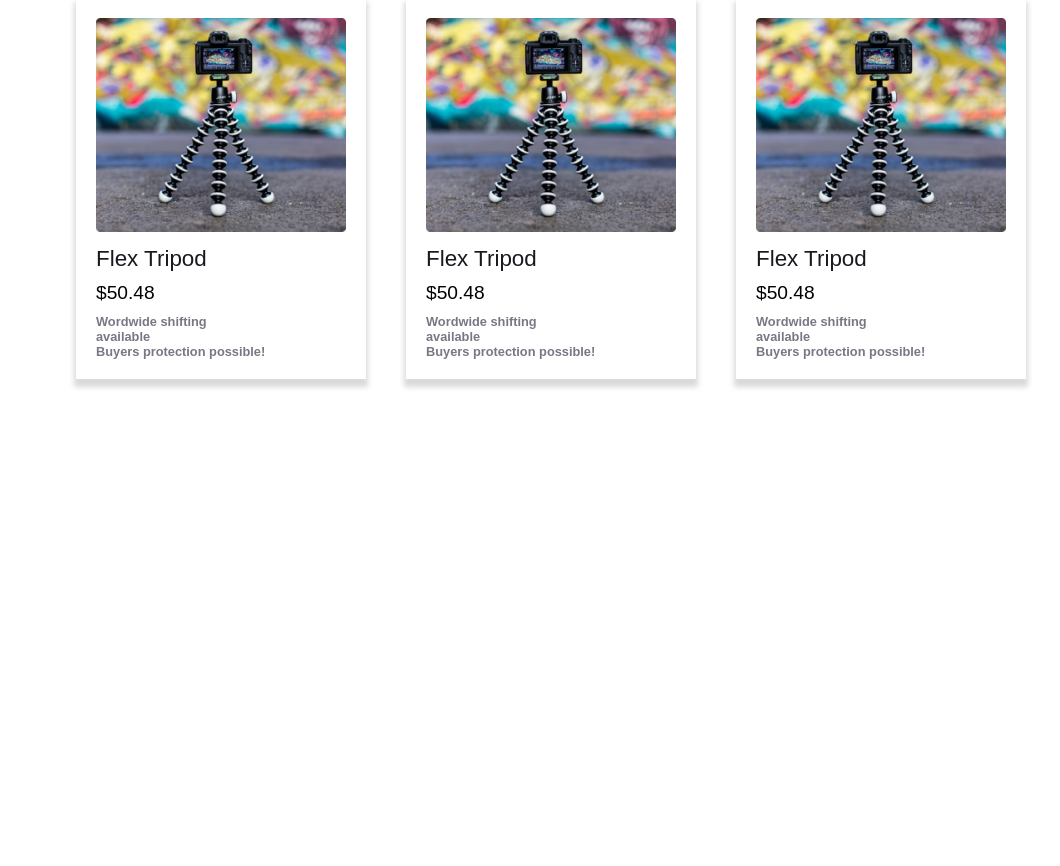
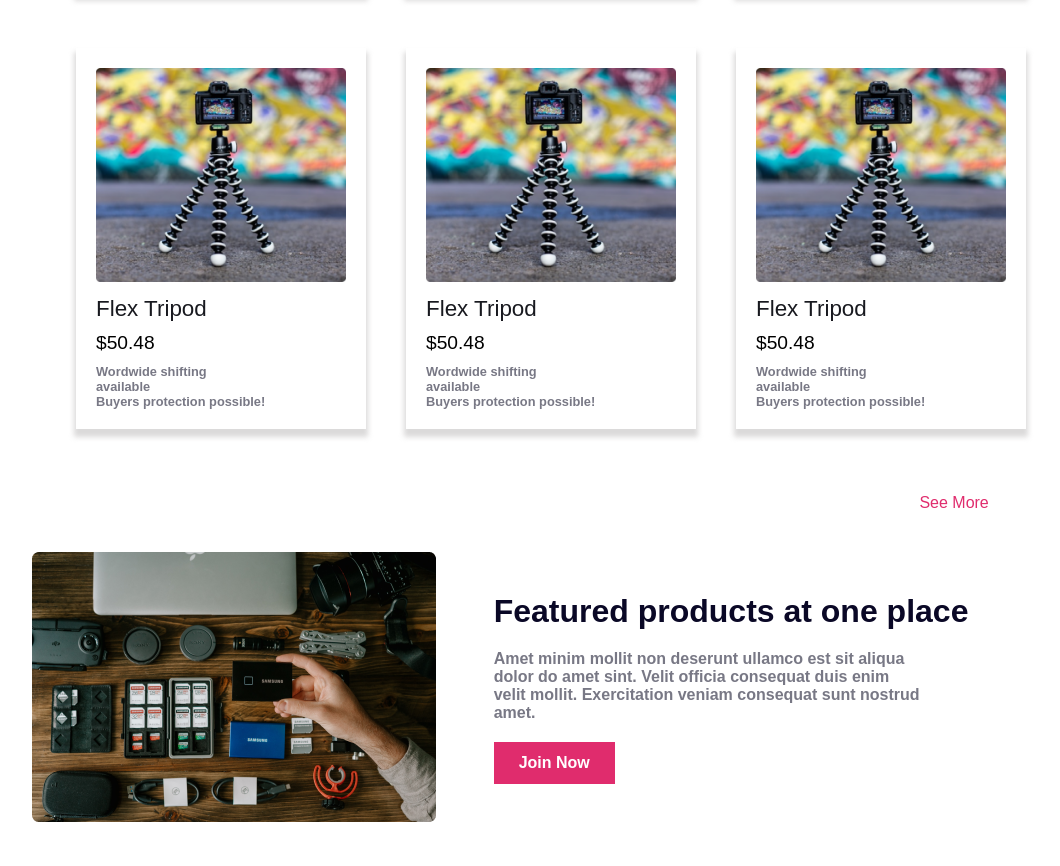
Before and after one commit to pantho0/influence-gear, a plain HTML site: page index.html in a window 1280 px wide. Shown: the part 1399-2265 px from the top of the page, without its empty margins (89-1149 px from the left). Before the commit the page ends 1793 px from the top, so only its background shows below. Drawn offline with Linux system fonts and the light colour scheme.

Commit message:
site features added

```diff
--- a/index.html
+++ b/index.html
@@ -107,8 +107,22 @@
                                 <p>Wordwide shifting <br> available <br>
                                     Buyers protection possible!</p>
                             </div>
-
                         </div>
+                    </div>
+                    <a href="" class="more-button">See More</a>
+                </div>
+            </div>
+        </section>
+        <section>
+            <div class="container">
+                <div class="featured-products">
+                    <div class="products">
+                        <img src="images/gear.png" alt="">
+                    </div>
+                    <div class="products-content">
+                        <h2>Featured products at one place</h2>
+                        <p>Amet minim mollit non deserunt ullamco est sit aliqua dolor do amet sint. Velit officia consequat duis enim velit mollit. Exercitation veniam consequat sunt nostrud amet.</p>
+                        <button class="btn-secondary">Join Now</button>
                     </div>
                 </div>
             </div>
--- a/styles/styles.css
+++ b/styles/styles.css
@@ -2,6 +2,7 @@
     margin: 0;
     padding: 0;
 }
+
 :root {
     --black: #3A3A3A;
     --gray: #787885;
@@ -9,7 +10,7 @@
     --pink: #E02C6D;
     --white: #fff;
     --lightgray: #D9DBE1;
-    --blackgry:#18191F;
+    --blackgry: #18191F;
 }
 
 @import url('https://fonts.googleapis.com/css2?family=Poppins:ital,wght@0,500;0,600;0,700;1,400&display=swap');
@@ -18,10 +19,11 @@ body {
     font-family: 'Poppins', sans-serif;
 }
 
-.container{
+.container {
     width: 90%;
     margin: 0 auto;
 }
+
 .btn-primary {
     background-color: var(--pink);
     color: var(--white);
@@ -32,32 +34,47 @@ body {
     border-radius: 25px;
     cursor: pointer;
 }
-.center{
+.btn-secondary {
+	background-color: var(--pink);
+	color: var(--white);
+	font-size: 1rem;
+	font-weight: 700;
+	border: 0;
+	padding: 12px 25px;
+	cursor: pointer;
+}
+
+.center {
     text-align: center;
 }
 
 /* Header Section Styles Here */
-.nav-bar{
+.nav-bar {
     display: flex;
     justify-content: space-between;
     padding: 50px 0px;
     align-items: center;
 }
-.logo h3{
+
+.logo h3 {
     color: var(--black);
 }
+
 .menu ul {
     display: flex;
 }
-.menu ul li{
+
+.menu ul li {
     list-style: none;
     margin: 0 10px;
 }
-.menu ul li a{
+
+.menu ul li a {
     text-decoration: none;
     color: var(--black);
 }
-.banner{
+
+.banner {
     display: flex;
     align-items: center;
     justify-content: space-between;
@@ -67,76 +84,129 @@ body {
     background-repeat: no-repeat;
     background-position: right;
 }
+
 .banner-content {
     width: 42%;
 }
-.banner-content h1{
+
+.banner-content h1 {
     font-size: 3rem;
     font-weight: 700;
     color: var(--black);
 }
-.banner-content p{
+
+.banner-content p {
     color: var(--black);
     font-size: 1rem;
     font-weight: 700;
     margin: 20px 0px;
 }
-.banner-img img{
+
+.banner-img img {
     width: 100%;
 }
+
 /* Support-Partners Styles Here */
-.support-partners{
+.support-partners {
     display: flex;
     justify-content: space-around;
     margin: 100px 0px;
 }
+
 /* Popular Collection Styles Here */
 .support-partners {
     box-shadow: 0px 6px 5px 2px #cccbcbb5;
     padding: 20px 0px;
 }
-.collection-list{
+
+.collection-list {
     display: grid;
     grid-template-columns: repeat(3, 1fr);
     gap: 40px;
+    padding: 50px 0px;
 }
-.collection-title{
+
+.collection-title {
     margin: 50px 0px;
 }
-.collection-title h3{
+
+.collection-title h3 {
     font-size: 1.7rem;
     color: var(--black);
     font-weight: 600;
 }
-.card{
+
+.card {
     width: 250px;
     margin-bottom: 15px;
     box-shadow: 0px 6px 5px 2px #cccbcbb5;
     padding: 20px 20px;
 
 }
-.card img{
+
+.card img {
     width: 100%;
     margin-bottom: 10px;
 }
-.card h3{
+
+.card h3 {
     font-size: 1.4rem;
     color: var(--blackgry);
     font-weight: 500;
 }
-.card h4{
+
+.card h4 {
     font-size: 1.2rem;
     font-weight: 400;
     margin: 10px 0px;
 }
-.card p{
+
+.card p {
     font-size: .8rem;
     color: var(--gray);
     font-weight: 700;
 }
 
-.flex{
+.flex {
     display: flex;
-    justify-content: center ;
+    justify-content: center;
 
 }
+
+.more-button {
+    display: block;
+    text-align: right;
+    margin-right: 12%;
+    text-decoration: none;
+    color: var(--pink);
+}
+
+/* Featured Section Styles Here */
+.featured-products {
+    display: flex;
+    align-items: center;
+    justify-content: space-evenly;
+    padding: 40px 0px;
+}
+
+.products img {
+    width: 100%;
+}
+
+.products-content {
+    width: 50%;
+}
+
+.products-content h2 {
+    font-size: 2rem;
+    color: var(--deepblue);
+    font-weight: 700;
+}
+
+.products-content p {
+    font-size: 1rem;
+    font-weight: 700;
+    color: var(--gray);
+    width: 75%;
+    margin: 20px 0px;
+}
```
Lines whose indentation alone changed are shown as unchanged.
